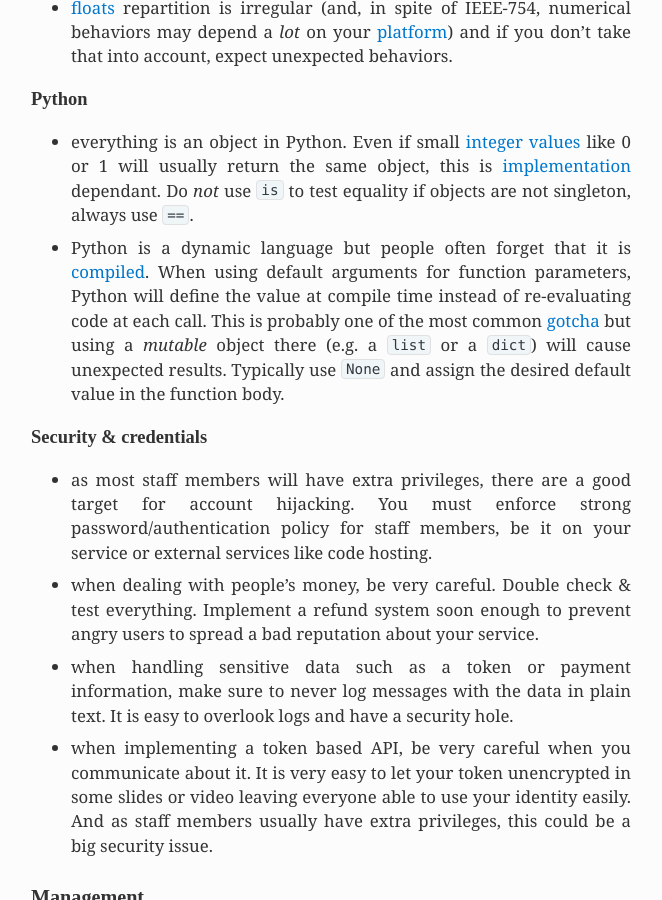
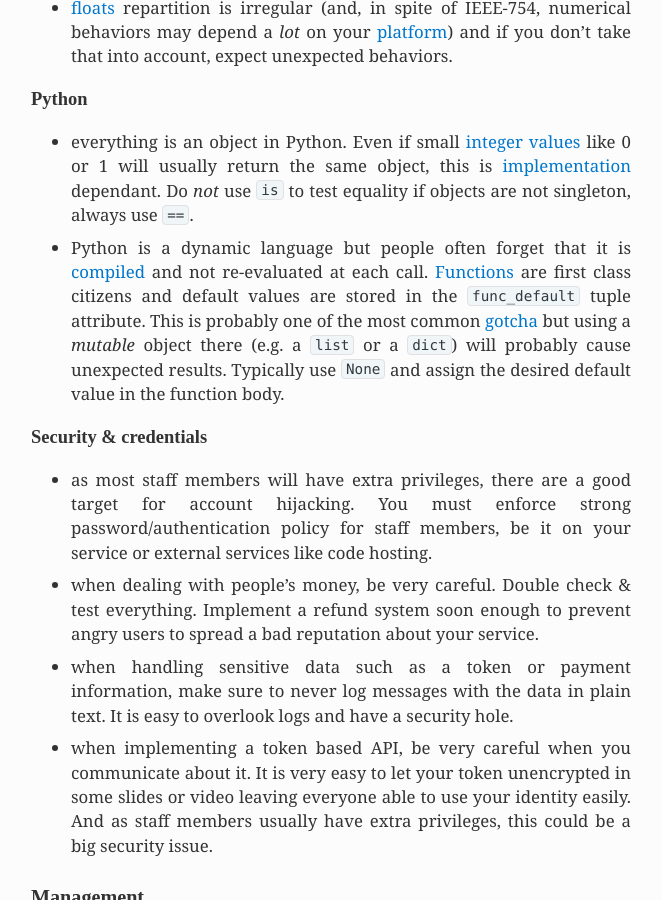
Before and after one commit to marchelbling/marc.helbling.fr, a Jekyll site: the page built from _posts/2015-05-17-what-could-go-wrong.md, in a window 1280 px wide and 900 px high, scrolled down 2668 px. Shown: the whole window, without its empty margins (357-1019 px from the left). Built offline with Jekyll 4.4.1, drawn with Linux system fonts in a browser that asks for light colours; some web fonts are replaced; Markdown is read by kramdown in place of the engine named in the settings; comment, search, counter and statistics services are not loaded.

Commit message:
Fixes python default value gotcha details

```diff
--- a/_posts/2015-05-17-what-could-go-wrong.md
+++ b/_posts/2015-05-17-what-could-go-wrong.md
@@ -109,11 +109,12 @@ set +e
   1 will usually return the same object, this is [implementation](http://www.laurentluce.com/posts/python-integer-objects-implementation/)
   dependant. Do *not* use `is` to test equality if objects are not singleton, always use `==`.
 * Python is a dynamic language but people often forget that it is
-  [compiled](http://late.am/post/2012/03/26/exploring-python-code-objects.html). When using default
-  arguments for function parameters, Python will define the value at compile time instead of
-  re-evaluating code at each call. This is probably one of the most common
+  [compiled](http://late.am/post/2012/03/26/exploring-python-code-objects.html) and not re-evaluated
+  at each call. [Functions](http://intermediatepythonista.com/the-function) are first class citizens
+  and default values are stored in the [`func_default`](http://effbot.org/zone/default-values.htm)
+  tuple attribute. This is probably one of the most common
   [gotcha](http://docs.python-guide.org/en/latest/writing/gotchas/#mutable-default-arguments) but
-  using a *mutable* object there (e.g. a `list` or a `dict`) will cause unexpected results.
+  using a *mutable* object there (e.g. a `list` or a `dict`) will probably cause unexpected results.
   Typically use `None` and assign the desired default value in the function body.
 
 
```
